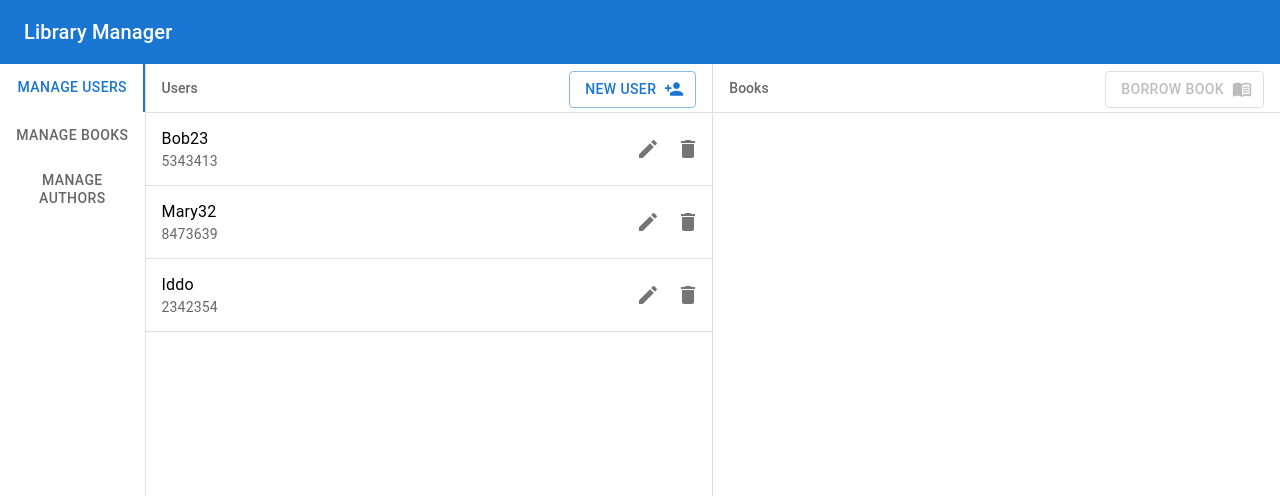
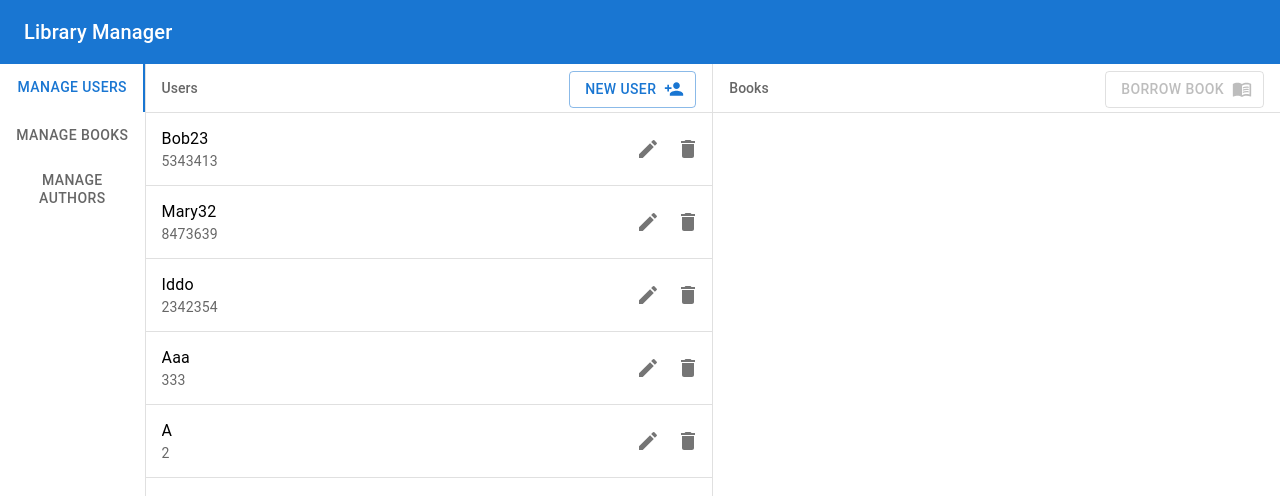
Before and after one commit to iddoa/LibraryManager, a React (Create React App) app: page / in a window 1280 px wide. Shown: the top 496 px of the page. Built offline with nearby package versions, Linux system fonts and the light colour scheme; data requests are answered from the project's data file.

Commit message:
All working - now more refactoring

```diff
--- a/db.json
+++ b/db.json
@@ -94,6 +94,31 @@
           "favorite": false
         }
       ]
+    },
+    {
+      "name": "aaa",
+      "userNumber": "333",
+      "books": [
+        {
+          "id": 3,
+          "favorite": false
+        },
+        {
+          "id": 4,
+          "favorite": false
+        },
+        {
+          "id": 5,
+          "favorite": false
+        }
+      ],
+      "id": 4
+    },
+    {
+      "name": "a",
+      "userNumber": "2",
+      "books": [],
+      "id": 5
     }
   ]
 }
--- a/src/components/MainTab.js
+++ b/src/components/MainTab.js
@@ -1,8 +1,9 @@
-import {fetchUsers, updateUser, deleteUser} from "./Provider";
+import {fetchUsers, updateUser, deleteUser, addNewUser} from "./Provider";
 import React, { useState, useEffect } from 'react';
 import BookList from "./BookList";
 import Divider from '@mui/material/Divider';
 import UserList from "./UserList";
+import NewUserDialogButton from "./NewUserDialogButton";
 import './MainTab.css';
 
 export default function MainTab(props) {
@@ -24,18 +25,7 @@ export default function MainTab(props) {
         setSelectedUser(updatedSelected)
     }, [users]);
 
-    const userSelected = (user) => {
-        setSelectedUser(user);
-    };
-
-    const onDeleteUser = (id) => {
-        deleteUser(id).then(() => {
-            const updatedUsers = users.filter(user => user.id !== id);
-            setUsers(updatedUsers)
-        }).catch(e => console.log(e));
-    };
-
-    const onUserChange = (newUser) => {
+    const onChangeUser = (newUser) => {
         updateUser(newUser).then(newUser => {
             const updatedUsers = users
                 .map(user => {
@@ -48,20 +38,40 @@ export default function MainTab(props) {
         });
     };
 
+    const onDeleteUser = (id) => {
+        deleteUser(id).then(() => {
+            const updatedUsers = users.filter(user => user.id !== id);
+            setUsers(updatedUsers)
+        }).catch(e => console.log(e));
+    };
+
+    const onAddUser = (newUser) => {
+        addNewUser(newUser).then((data) => {
+            const updatedUsers = [...users, data];
+            setUsers(updatedUsers);
+        }).catch(e => console.log(e));
+    };
+
     return (
         <div className="app-table">
             <UserList
                 users={users}
-                onUserSelected={userSelected}
+                onUserSelected={(selected) => setSelectedUser(selected)}
                 selectedUser={selectedUser}
+                addUser={onAddUser}
                 deleteUser={onDeleteUser}
-                editUser={onUserChange}
-            />
+                editUser={onChangeUser}
+            >
+                <NewUserDialogButton
+                    handleSubmit={onAddUser}
+                    editMode={false}
+                />
+            </UserList>
             <Divider orientation="vertical" flexItem />
             <div className="books app-list">
                 <BookList
                     user={selectedUser}
-                    onUserChange={onUserChange}
+                    onUserChange={onChangeUser}
                 />
             </div>
         </div>
--- a/src/components/NewUserDialogButton.js
+++ b/src/components/NewUserDialogButton.js
@@ -54,6 +54,7 @@ class NewUserDialogButton extends React.Component {
         this.setState({errors: errors});
         return Object.values(errors).every(x => !x);
     }
+
     handleSubmit() {
         if (this.validateForm()) {
             let newUser;
--- a/src/components/Provider.js
+++ b/src/components/Provider.js
@@ -32,3 +32,12 @@ export function updateUser(newUser) {
     })
         .then(response => response.json());
 }
+
+export function addNewUser(newUser) {
+    return fetch(USERS_PATH, {
+        method: 'POST',
+        headers: {'Content-Type': 'application/json'},
+        body: JSON.stringify(newUser)
+    })
+        .then(response => response.json());
+}
--- a/src/components/UserList.js
+++ b/src/components/UserList.js
@@ -1,7 +1,6 @@
 import UserItem from "./UserItem";
 import LibraryList from "./LibraryList";
 import ListSubheader from '@mui/material/ListSubheader';
-import NewUserDialogButton from "./NewUserDialogButton";
 
 export default function UserList(props) {
     const getUsersListItems = () => {
@@ -27,10 +26,7 @@ export default function UserList(props) {
                 listItems={getUsersListItems()}>
                 <ListSubheader className={"list-subheader"}>
                     Users
-                    <NewUserDialogButton
-                        handleSubmit={(newUser) => this.newUser(newUser)}
-                        editMode={false}
-                    />
+                    {props.children}
                 </ListSubheader>
             </LibraryList>
         </div>
```
